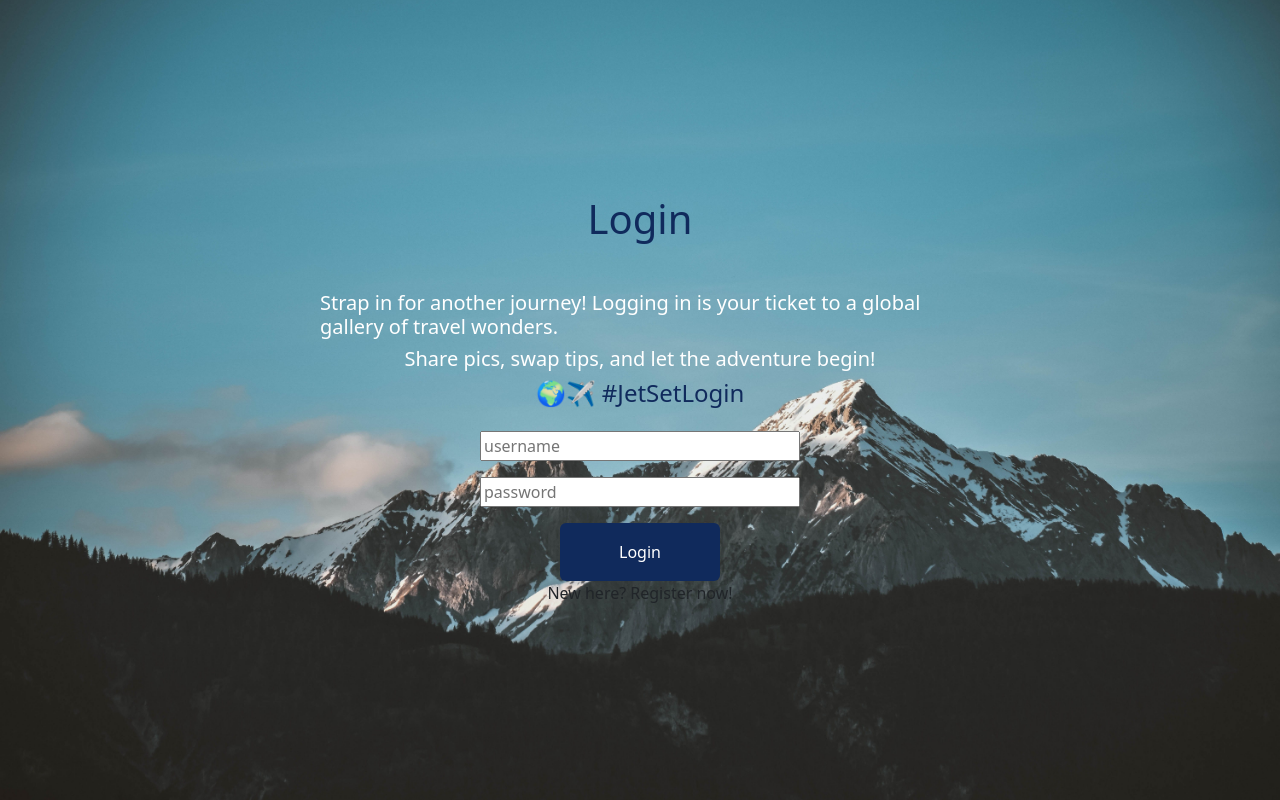
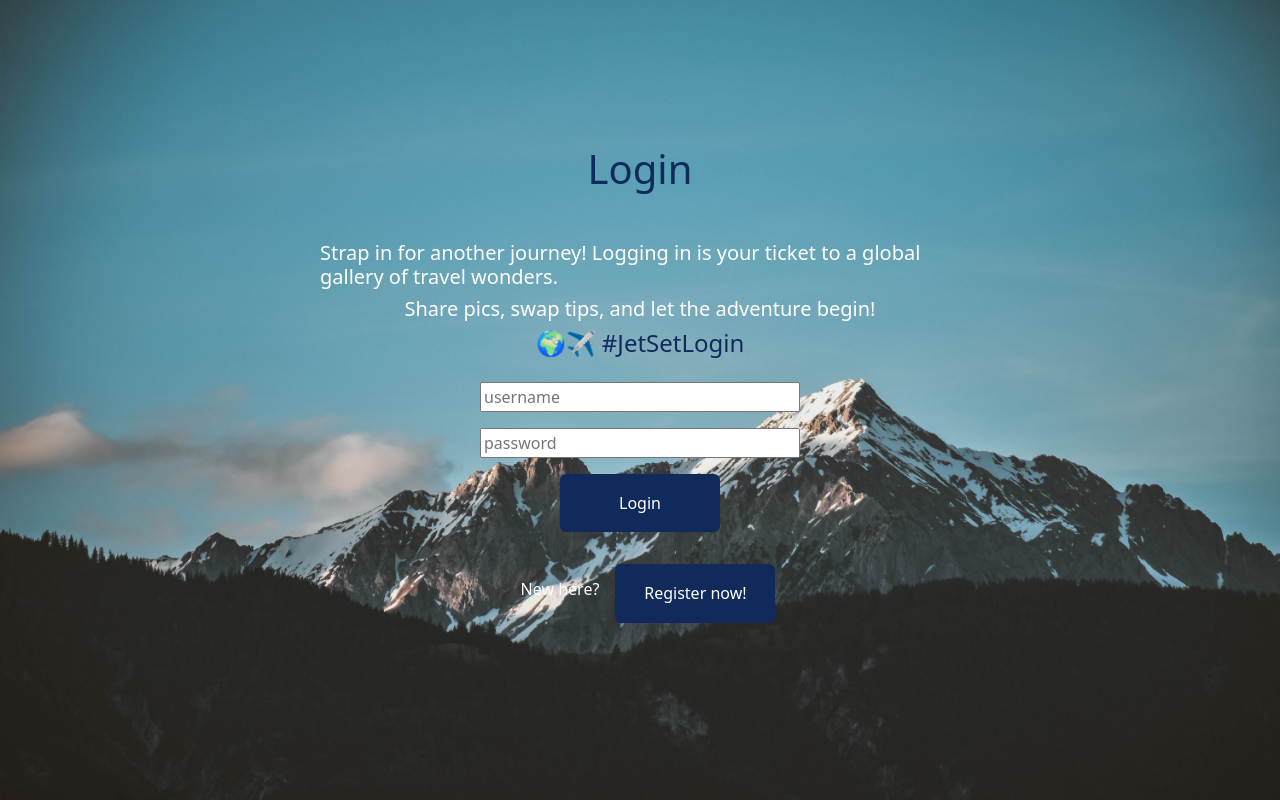
Before and after one commit to MoiseAlexandru/Moaki_Frontend, a React (Create React App) app in the folder react-app/: page /#/ in a window 1280 px wide. Built offline with nearby package versions, Linux system fonts and the light colour scheme.

Commit message:
login-register navigation style

```diff
--- a/react-app/src/components/LoginPage.js
+++ b/react-app/src/components/LoginPage.js
@@ -36,7 +36,10 @@ export default function LoginPage({onLogin}) {
                 <input className = "passwordBox" type = "password" onChange = {(e) => setPassword(e.target.value)} placeholder="password" />
                 <Button variant="loginButton" onClick={handleLogin}> Login </Button>
                 {incorrectPass && <div> Incorrect password </div>}
-                <div onClick = {() => navigate("/register")}> New here? Register now! </div>
+                <div className = "changePage">
+                    <h4 className = "changePageText" >New here?</h4>
+                    <Button variant="loginButton" onClick = {() => navigate("/register")}> Register now! </Button>
+                </div>
             </div>
         </>
     )
--- a/react-app/src/components/RegisterPage.js
+++ b/react-app/src/components/RegisterPage.js
@@ -44,7 +44,10 @@ export default function RegisterPage({onRegister}) {
             <input className = "passwordBox" type = "password" placeholder = "confirm password" onChange = {(e) => setConfirmPassword(e.target.value)} />
             <Button variant="registerButton" onClick={handleRegisterTry}> Register now! </Button>
             {!passwordMatch && <p> Passwords do not match, try again. </p>}
-            <div onClick = {() => navigate("/login")}> Login instead </div>
+            <div className = "changePage">
+                    <h4 className = "changePageText" >Been here before?</h4>
+                    <Button variant="loginButton" onClick = {() => navigate("/login")}> Login instead! </Button>
+                </div>
         </div>
     )
 }
--- a/react-app/src/css/login.css
+++ b/react-app/src/css/login.css
@@ -60,3 +60,14 @@
     background-color: var(--button-hover-color);
     color: var(--text-color);
 }
+
+.changePage {
+    display: inline-flex;
+    padding: 2rem;
+}
+
+.changePageText {
+    color: white;
+    padding: 1rem;
+    font-size: 1rem;
+}
--- a/react-app/src/css/register.css
+++ b/react-app/src/css/register.css
@@ -61,3 +61,14 @@
     background-color: var(--button-hover-color);
     color: var(--text-color);
 }
+
+.changePage {
+    display: inline-flex;
+    padding: 2rem;
+}
+
+.changePageText {
+    color: white;
+    padding: 1rem;
+    font-size: 1rem;
+}
```
